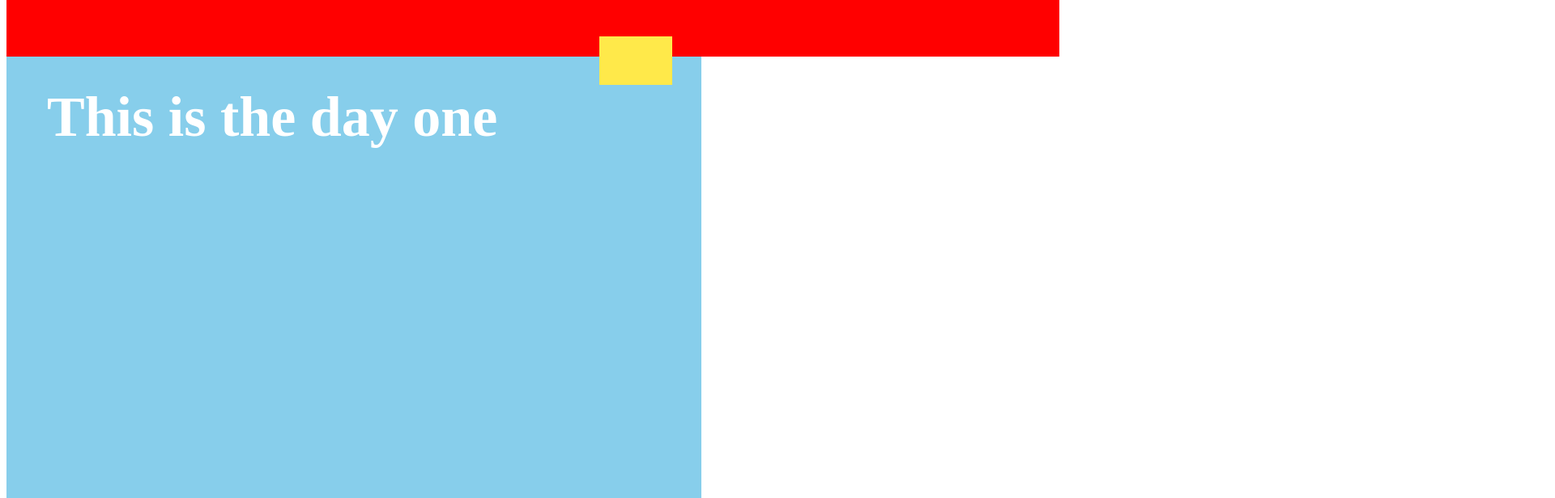
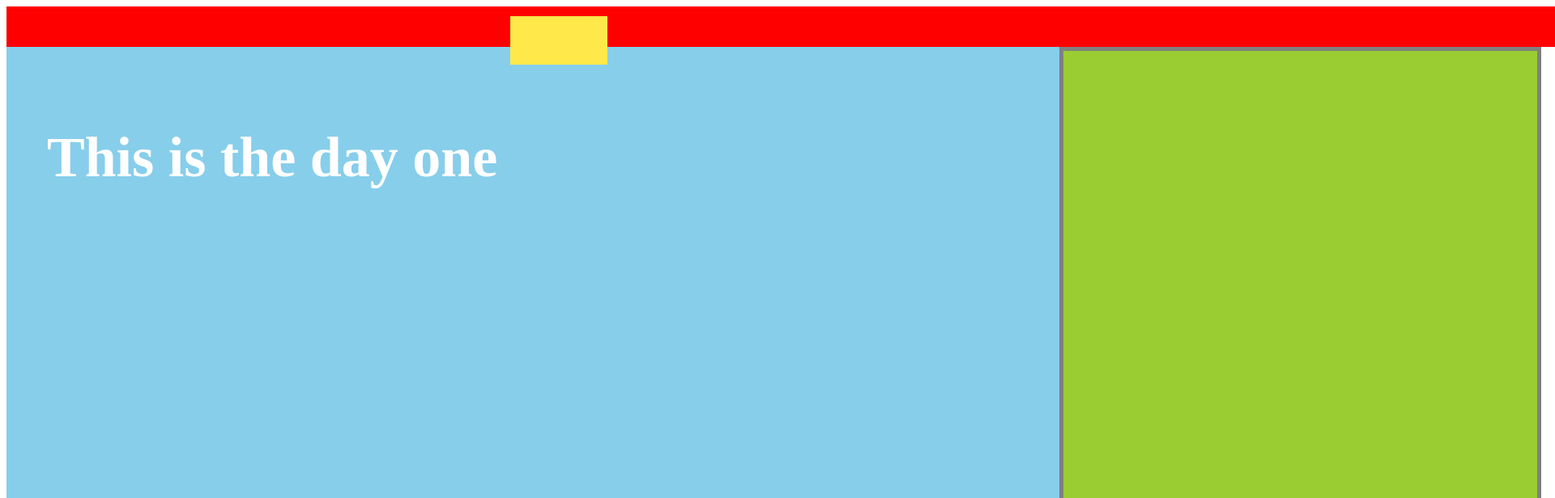
Before and after one commit to polosesy/Homework, a plain HTML site: page index.html in a window 1280 px wide. Shown: the top 616 px of the page at 81% size, 1920 px wide, since content can reach past the window. Drawn offline with Linux system fonts and the light colour scheme.

Commit message:
Home work final

```diff
--- a/css/style.css
+++ b/css/style.css
@@ -1,46 +1,61 @@
-.top-header {
+.wrap {
+  width: 1920px;
+  height: 1500px;
+  margin: 0 auto;
+}
+
+.header {
     background-color: red;
     height: 50px;
-    padding: 5px 10px 15px 10px;
     position: fixed;
-    width: 100%;
-    top: 0;
+    width: 1920px;
     z-index: 1;
+    top:o;
   }
 
+  .body {
+    height: 1450px;
+    position: relative;
+    top: 50px;
+  }
 
   .body .body__left {
     background-color: skyblue;
     color: white;
     padding: 50px;
-    width: 60%;
-    height: 1500px;
+    width: 1200px;
+    height: 1300px;
     float: left;
     font-size: 35px;
-    position: relative;
+    display: flex;
+    flex-direction: row;
+    flex-wrap: nowrap;
+    flex: 0.7;
+
   }
-
 
   .body .body__right {
     background-color: yellowgreen;
-    width: 600px;
-    height: 1500px;
-    float: right;
+    margin: auto;
+    padding: 20px;
+    width: 545px;
+    height: 1350px;
+    float: left;
     border: 5px solid gray;
-    z-index: 0;
+    z-index: 2;
+    display: flex;
+    flex: 0.3;
   }
 
-
   .square {
-    width: 90px;
+    width: 120px;
     height: 60px;
     background-color: #ffe94a;
     display: flex;
     justify-content: center;
     align-items: center;
     position: fixed;
-    right: 450px;
-    top: 45px;
-    font-size: 20px;
-    z-index: 2;
+    right: 530px;
+    top: 20px;
+    z-index: 3;
   }
--- a/index.html
+++ b/index.html
@@ -7,19 +7,18 @@
     <link rel="stylesheet" href="css/style.css">
 </head>
 <body>
-    <header class="top-header">
-        <div class="header__top">
-        </div>
-    </header>
-    <main class="body">
+    <div class="wrap">
+      <div class="header">
+      </div>
+      <div class="body">
         <div class="body__left">
-            <h1 class="title-message">This is the day one</h1>
+          <h1 class="title-message">This is the day one</h1>
         </div>
         <div class="body__right">
         </div>
         <div class="square">
         </div>
-
-    </main>
+      </div>
+    </div>
 </body>
 </html>
```
